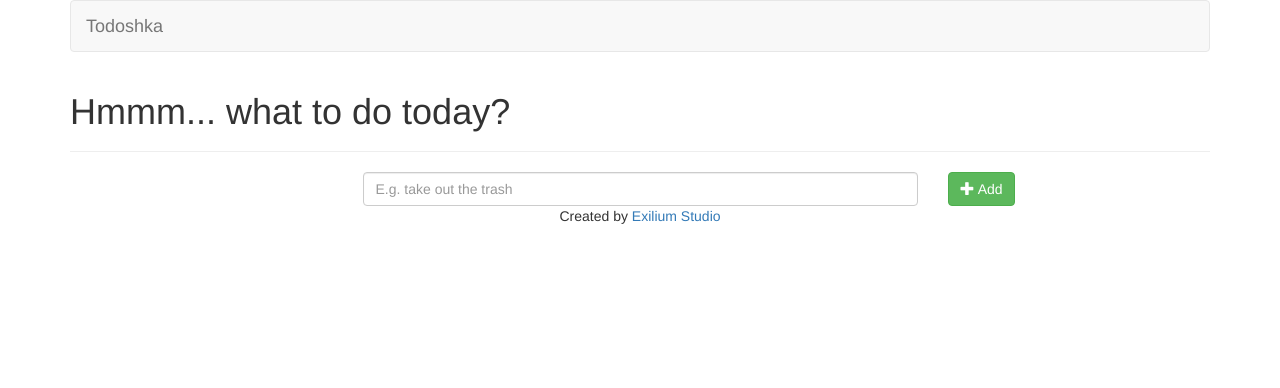
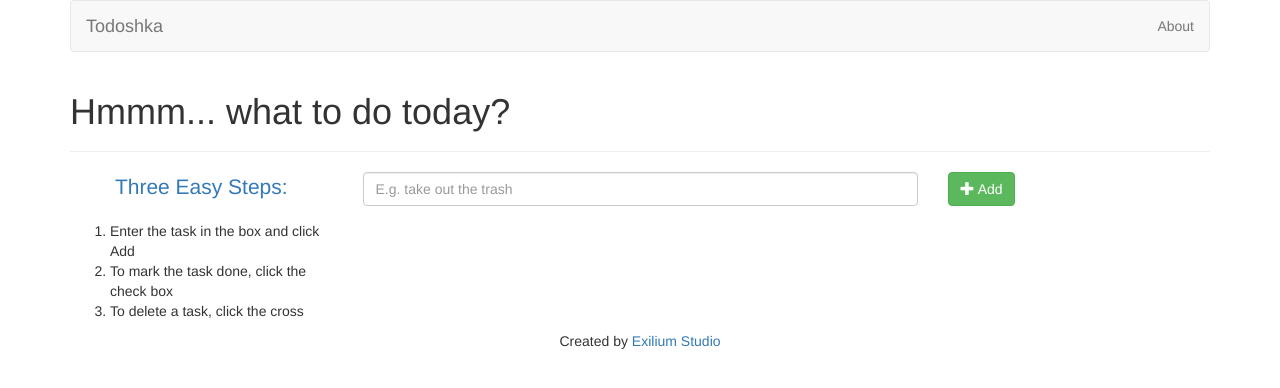
Before and after one commit to Kerthara/todoshka, a plain HTML site: page index.html in a window 1280 px wide. Drawn offline with nearby package versions, Linux system fonts and the light colour scheme.

Commit message:
added help text and fixed navbar

```diff
--- a/index.html
+++ b/index.html
@@ -19,6 +19,12 @@
           </button>
           <a class="navbar-brand" href="#">Todoshka</a>
         </div>
+        <div class="collapse navbar-collapse" id="bs-example-navbar-collapse-1">
+          <ul class="nav navbar-nav navbar-right">
+            <li><a href="#">About</a></li>
+          </ul>
+        </div>
+
       </nav>
       <!-- HEADER END -->
 
@@ -28,7 +34,15 @@
       </div>
 
       <div class="row">
-        <div class="col-md-offset-3 col-md-6">
+        <div class="col-md-3">
+          <p class="lead text-center text-primary">Three Easy Steps:</p>
+          <ol>
+            <li>Enter the task in the box and click Add</li>
+            <li>To mark the task done, click the check box</li>
+            <li>To delete a task, click the cross</li>
+          </ol>
+        </div>
+        <div class="col-md-6">
           <input type="text" class="form-control" placeholder="E.g. take out the trash">
         </div>
         <div class="col-md-1">
```
